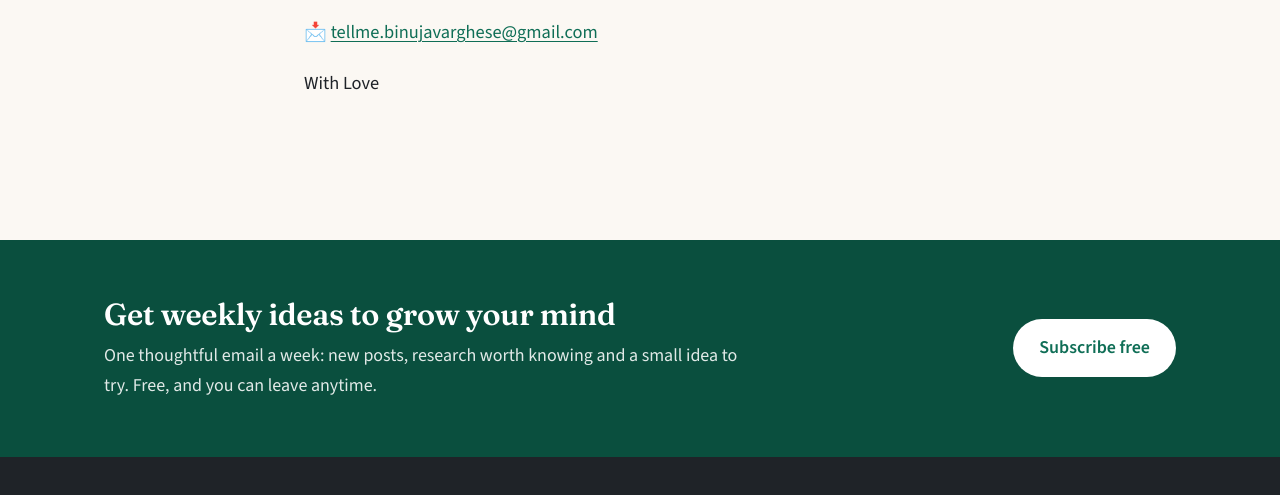
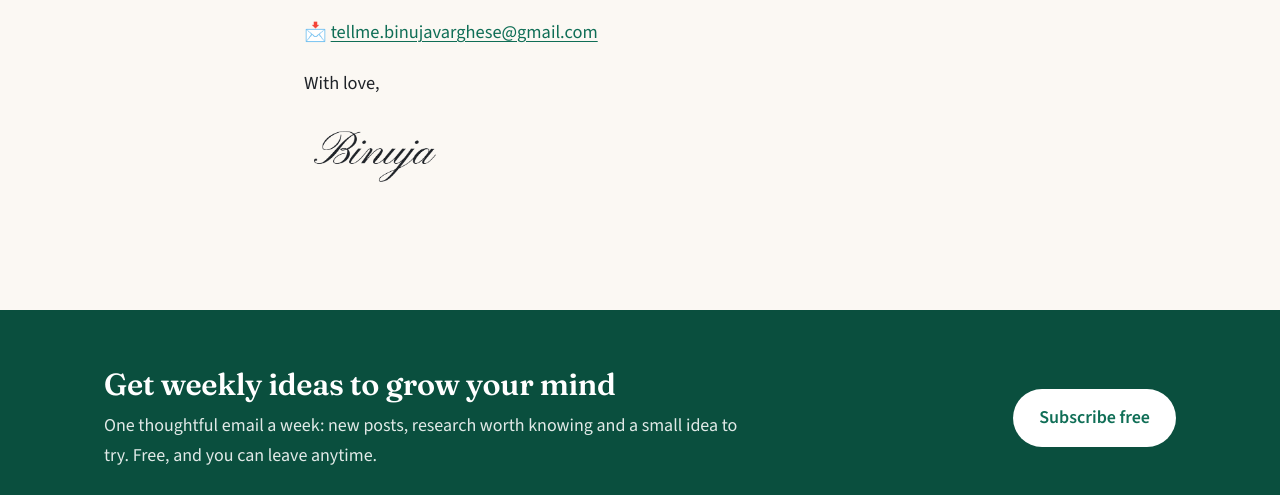
Before and after one commit to binujavarghese/binujavarghese.github.io, an Eleventy site: page src/pages/about.md in a window 1280 px wide. Shown: the part 2842-3337 px from the top of the page. Built offline with nearby package versions, Linux system fonts and the light colour scheme; Eleventy itself is replaced by a stand-in of ours; files that its build step writes are made by us from their sources.

Commit message:
Update about.md

```diff
--- a/src/pages/about.md
+++ b/src/pages/about.md
@@ -48,7 +48,9 @@ I'd love to hear from you, whether it's a question, a story, an idea or a though
 
 📩 [tellme.binujavarghese@gmail.com](mailto:tellme.binujavarghese@gmail.com)
 
-With Love
+With love,
+
+<img src="/images/binuja-signature.png" alt="Binuja" style="height:70px; width:auto; margin:8px 0 0; border-radius:0;">
 
 
 
```
